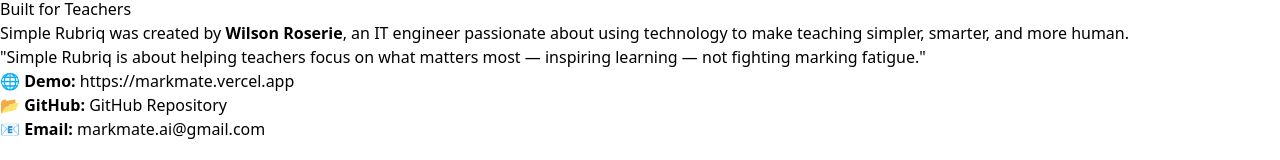
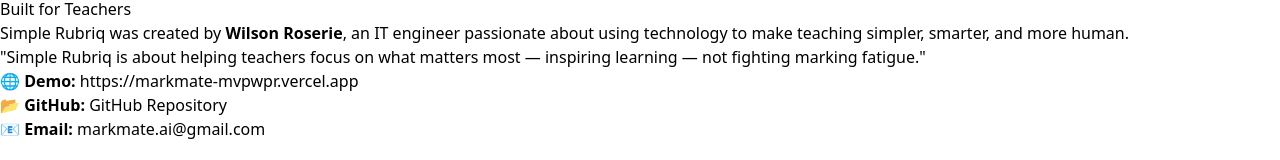
Before and after one commit to WPR94/MarkMate-Demo, a React (Vite) app: page /about in a window 1280 px wide. Shown: the part 387-547 px from the top of the page. Built offline with nearby package versions, Linux system fonts and the light colour scheme; no server answers.

Commit message:
chore(about): update Demo link to current Vercel URL

```diff
--- a/src/pages/About.tsx
+++ b/src/pages/About.tsx
@@ -38,7 +38,7 @@
         learning — not fighting marking fatigue."
       </p>
       <div className="mt-8 text-sm text-gray-600">
-        <p>🌐 <strong>Demo:</strong> <a href="https://markmate.vercel.app" className="text-blue-600 underline">https://markmate.vercel.app</a></p>
+  <p>🌐 <strong>Demo:</strong> <a href="https://markmate-mvpwpr.vercel.app" className="text-blue-600 underline">https://markmate-mvpwpr.vercel.app</a></p>
         <p>📂 <strong>GitHub:</strong> <a href="https://github.com/WPR94/MarkMate-Demo" className="text-blue-600 underline">GitHub Repository</a></p>
         <p>📧 <strong>Email:</strong> markmate.ai@gmail.com</p>
       </div>
```
